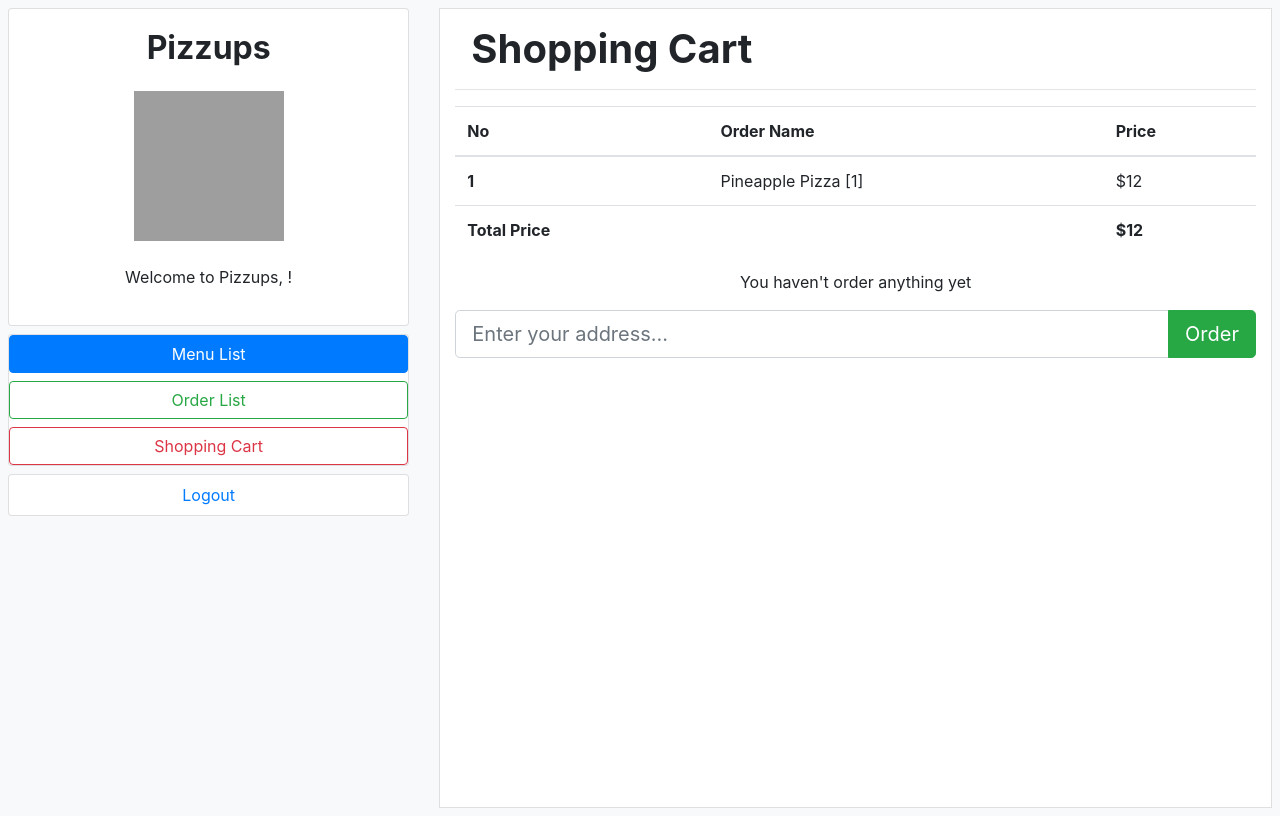
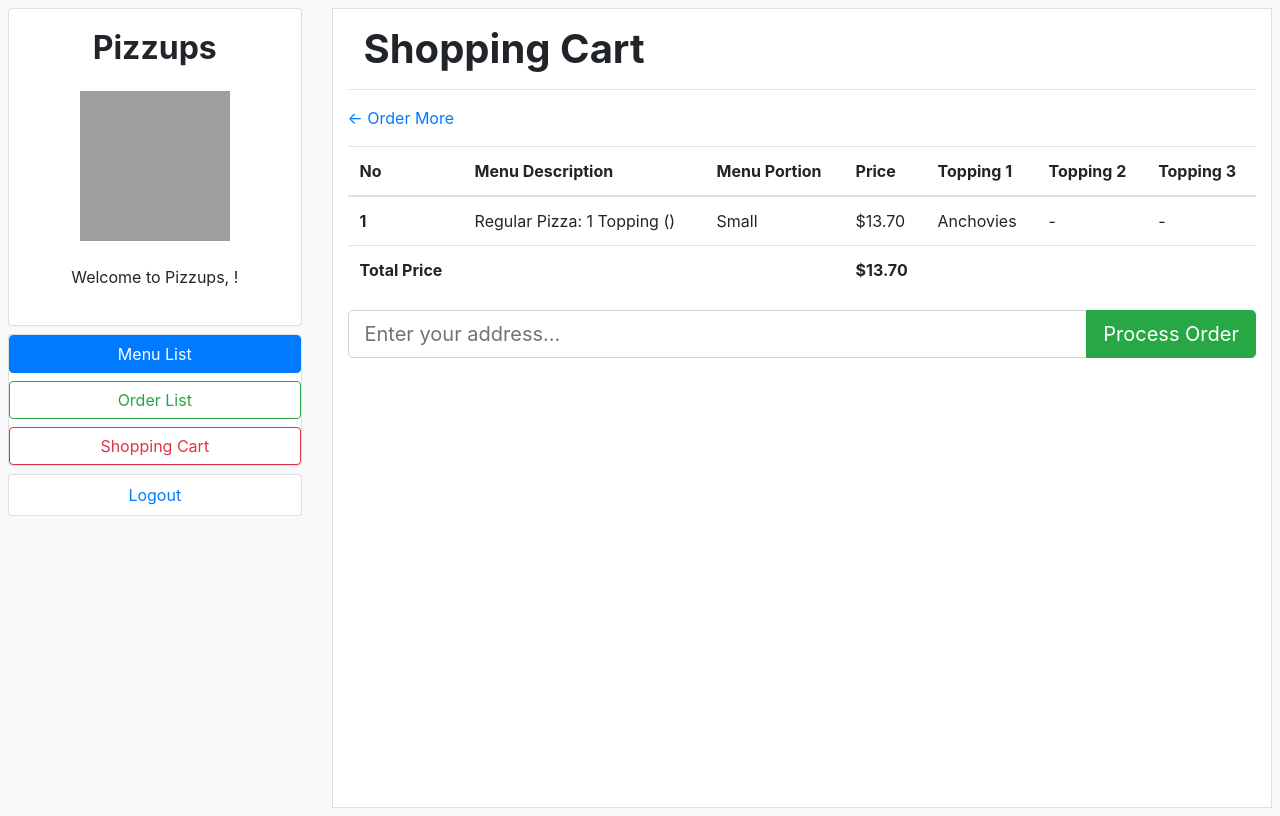
Before and after one commit to Catyousha/cs50web, a Django app: page /shopping-cart in a window 1280 px wide. Run offline with Django 3.2, Linux system fonts and the light colour scheme; a user stored in the database is signed in; data comes from the database, SQL or seed files in the repository; both versions use the stored data as it was after the commit; some libraries are stand-ins or nearby versions; grey boxes are pictures that could not be loaded.

Commit message:
add something to shopping cart

```diff
--- a/project3/orders/admin.py
+++ b/project3/orders/admin.py
@@ -1,6 +1,7 @@
 from django.contrib import admin
 
 from .models import Pizza, Topping, Subs, AdditionalSubs, Pasta, Salads, DinnerPlatters
+from .models import UserShoppingCart
 # Register your models here.
 
 admin.site.register(Pizza)
@@ -10,3 +11,4 @@ admin.site.register(AdditionalSubs)
 admin.site.register(Pasta)
 admin.site.register(Salads)
 admin.site.register(DinnerPlatters)
+admin.site.register(UserShoppingCart)
--- a/project3/orders/models.py
+++ b/project3/orders/models.py
@@ -1,4 +1,5 @@
 from django.db import models
+from django.contrib.auth.models import User
 
 # Create your models here.
 class Pizza(models.Model):
@@ -60,3 +61,16 @@ class DinnerPlatters(models.Model):
 
     def __str__(self):
         return f"{self.name}: [Small: {self.small}] [large: {self.large}]"
+
+class UserShoppingCart(models.Model):
+    user = models.ForeignKey(User, on_delete=models.CASCADE, related_name="shoppingcart") #user
+    user_fullname = models.CharField(max_length=255) #Awanama Wijaya
+    menu_desc = models.CharField(max_length=255) #Regular Pizza: Cheese
+    menu_portion=models.CharField(max_length=32) #Small
+    price = models.DecimalField(max_digits=4, blank=True, decimal_places=2, null=True) #6.00
+    topping1 = models.CharField(max_length=32, null=True, blank=True)
+    topping2 = models.CharField(max_length=32, null=True, blank=True)
+    topping3 = models.CharField(max_length=32, null=True, blank=True)
+
+    def __str__(self):
+        return f"{self.user_fullname}: {self.menu_desc} [{self.menu_portion}] ${self.price} [Toppings: {self.topping1}, {self.topping2}, {self.topping3}]"
--- a/project3/orders/templates/homelayout.html
+++ b/project3/orders/templates/homelayout.html
@@ -9,7 +9,7 @@
 </head>
 <body class="bg-light" style="height: 100vh !important; overflow-x: hidden;">
     <div class="row p-2">
-      <div class="col-4">
+      <div class="col-3">
 
         <div class="card">
           <div class="card-body text-center">
@@ -20,19 +20,19 @@
         </div>
 
         <div class="card mt-2">
-            <a href="#" class="mb-2 text-center btn btn-outline-primary active">Menu List</a>
-            <a href="#" class="text-center btn btn-outline-success">Order List</a>
-            <a href="#" class="mt-2 text-center btn btn-outline-danger">Shopping Cart</a>
+            <a href="{% url 'default menu list' %}" class="mb-2 text-center btn btn-outline-primary active">Menu List</a>
+            <a href="{% url 'order list' %}" class="text-center btn btn-outline-success">Order List</a>
+            <a href="{% url 'shopping cart' %}" class="mt-2 text-center btn btn-outline-danger">Shopping Cart</a>
         </div>
 
         <div class="card mt-2">
-            <a href="#" class="text-center p-2">Logout</a>
+            <a href="{% url 'login' %}" class="text-center p-2">Logout</a>
         </div>
 
       </div>
 
 
-      <div class="col-8">
+      <div class="col-9">
 
         <div class="container" style="background-color: white; height: 100vh; border: 1px solid rgba(0,0,0,.125); overflow-y: scroll;">
           {% block body %}{% endblock %}
--- a/project3/orders/templates/order/shopping_cart.html
+++ b/project3/orders/templates/order/shopping_cart.html
@@ -10,38 +10,80 @@ Shopping Cart | Pizzups
 </div>
 <hr>
 <div id="order-list-body">
+  {% if carts%}
+  <a href="{% url 'default menu list' %}">&#8592; Order More</a>
   <table class="table mt-3">
     <thead>
       <tr>
         <th scope="col">No</th>
-        <th scope="col">Order Name</th>
+        <th scope="col">Menu Description</th>
+        <th scope="col">Menu Portion</th>
         <th scope="col">Price</th>
+        <th scope="col">Topping 1</th>
+        <th scope="col">Topping 2</th>
+        <th scope="col">Topping 3</th>
       </tr>
     <thead>
+
     <tbody>
+      {% for cart in carts %}
       <tr>
-        <th scope="row">1</th>
-        <td>Pineapple Pizza [1]</td>
-        <td>$12</td>
+        <th scope="row">{{forloop.counter}}</th>
+        <td>{{cart.menu_desc}}</td>
+        <td>{{cart.menu_portion}}</td>
+        <td>${{cart.price}}</td>
+        <td>
+          {% if cart.topping1 is not none %}
+              {{cart.topping1}}
+          {% else %}
+              -
+          {% endif %}
+        </td>
+        <td>
+          {% if cart.topping2 is not none %}
+              {{cart.topping2}}
+          {% else %}
+              -
+          {% endif %}
+        </td>
+        <td>
+          {% if cart.topping3 is not none %}
+              {{cart.topping3}}
+          {% else %}
+              -
+          {% endif %}
+        </td>
+
       </tr>
+    {% endfor %}
     </tbody>
     <tfoot>
         <tr>
           <th>Total Price</th>
           <th> </th>
-          <th>$12</th>
+          <th> </th>
+          <th>${{total_price}}</th>
+          <th> </th>
+          <th> </th>
+          <th> </th>
         </tr>
     </tfoot>
   </table>
-  <p class="text-center"> You haven't order anything yet </p>
+  {% else %}
+  <p class="mt-5 text-center"> You haven't order anything yet </p>
+  {% endif %}
+
+{% if carts %}
+
 
 <form method="post">
   <div class="input-group input-group-lg flex-nowrap w-100">
     <input type="text" class="form-control" placeholder="Enter your address...">
     <div class="input-group-append">
-      <button class="btn btn-success" type="submit">Order</button>
+      <button class="btn btn-success" type="submit">Process Order</button>
     </div>
   </div>
 </form>
+{% endif %}
 </div>
 {% endblock %}
--- a/project3/orders/views.py
+++ b/project3/orders/views.py
@@ -6,6 +6,9 @@ from django.contrib.auth import login,logout,authenticate
 from django.contrib.auth.models import User
 
 from orders.models import Pizza, Topping, Subs, AdditionalSubs, Pasta, Salads, DinnerPlatters
+from orders.models import UserShoppingCart
+
+from django.db.models import Sum
 
 # Create your views here.
 def loginView(request):
@@ -17,7 +20,7 @@ def loginView(request):
             login(request, "auth/login.html", {'message': "Invalid Credentials"})
         else:
             login(request, user)
-            return HttpResponseRedirect(reverse("menu list"))
+            return HttpResponseRedirect(reverse("default menu list"))
     if request.session.get('firstlogin') is not None:
         msg = request.session.get('firstlogin')
         del request.session['firstlogin']
@@ -79,6 +82,52 @@ def menuList(request, menu_type="Regular"):
 def ordering(request, menu_type, menu_id):
     if not request.user.is_authenticated:
         return HttpResponseRedirect("login")
+
+    if request.method == "POST":
+        menu_desc = request.POST.get("menu", False) #Regular Pizza: Cheese
+        price_type = request.POST.get("price_type") #Small-5.00
+        if "Normal" in price_type:
+            price = float(price_type.replace("Normal-",""))
+            menu_portion = "Normal"
+        elif "Small" in price_type:
+            price = float(price_type.replace("Small-",""))
+            menu_portion = "Small"
+        elif "Big" in price_type:
+            price = float(price_type.replace("Big-",""))
+            menu_portion = "Big"
+
+        topping1 = request.POST.get("topping1")
+        if topping1 is not None:
+            topping1 = topping1.replace("-"," ").title()
+
+        topping2 = request.POST.get("topping2")
+        if topping2 is not None:
+            topping2 = topping2.replace("-"," ").title()
+
+        topping3 = request.POST.get("topping3")
+        if topping3 is not None:
+            topping3 = topping3.replace("-"," ").title()
+
+        adds = request.POST.getlist("adds", False)
+        if adds is not False:
+            menu_desc = menu_desc + " (" #Subs: Cheese (
+            for add in adds:
+                add = add.split('-')
+                menu_desc = menu_desc + " " + add[0] #Subs: Hamburger + Mushroom
+                price = price + float(add[1])
+            menu_desc = menu_desc + ")" #Subs: Cheese (+ Mushroom)
+
+        UserShoppingCart(user=request.user,
+                        user_fullname=request.user.first_name + " " +request.user.last_name,
+                        menu_desc=menu_desc,
+                        price=price,
+                        menu_portion=menu_portion,
+                        topping1=topping1,
+                        topping2=topping2,
+                        topping3=topping3).save()
+        return HttpResponseRedirect(reverse("shopping cart"))
+
+
     menu_type = menu_type.replace("-"," ")
     menu_type = menu_type.title()
 
@@ -98,10 +147,13 @@ def ordering(request, menu_type, menu_id):
         else:
             tops = None
             tops_list = None
-        return render(request, "order/ordering.html", {'menu':menu, 'menu_type':menu_type, 'tops':tops, 'tops_list': tops_list})
+        return render(request, "order/ordering.html", {'menu':menu, 'menu_type':menu_type+' Pizza', 'tops':tops, 'tops_list': tops_list})
 
     elif menu_type == "Subs":
         menu = Subs.objects.get(pk=menu_id)
+        tops = {'type':"Adds", 'num':range(1) }
+        tops_list = AdditionalSubs.objects.all()
+        return render(request, "order/ordering.html", {'menu':menu, 'menu_type':menu_type, 'tops':tops, 'tops_list': tops_list})
 
     elif menu_type == "Pasta":
         menu = Pasta.objects.get(pk=menu_id)
@@ -128,4 +180,9 @@ def shoppingCart(request):
     if not request.user.is_authenticated:
         return HttpResponseRedirect(reverse("login"))
 
-    return render(request, "order/shopping_cart.html")
+    carts = request.user.shoppingcart.all()
+    if carts:
+        total_price = round(request.user.shoppingcart.all().aggregate(Sum('price'))['price__sum'], 2)
+    else:
+        total_price = None
+    return render(request, "order/shopping_cart.html", {'carts':carts, 'total_price':total_price})
```
Also changed, not shown: project3/orders/templates/order/ordering.html (+19 -17 lines), project3/db.sqlite3, project3/orders/migrations/0005_usershoppingcart.py (added).
